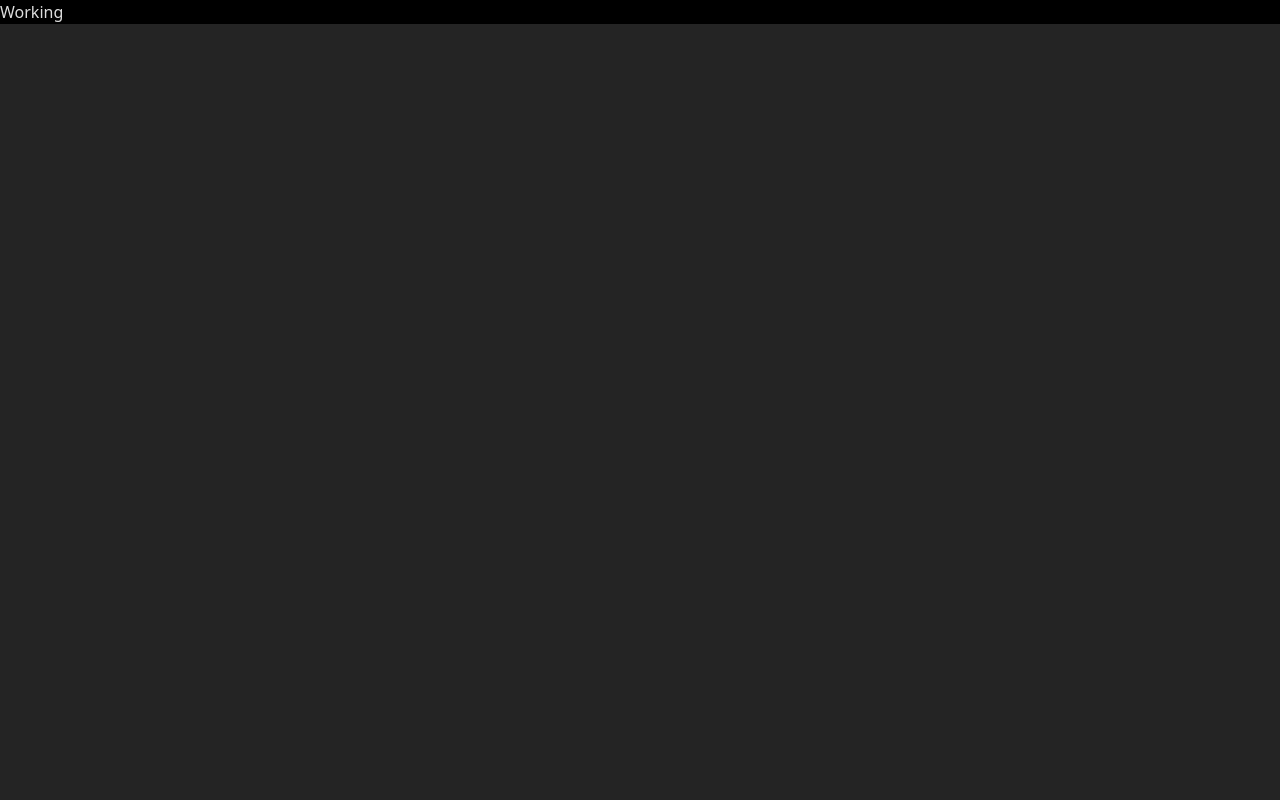
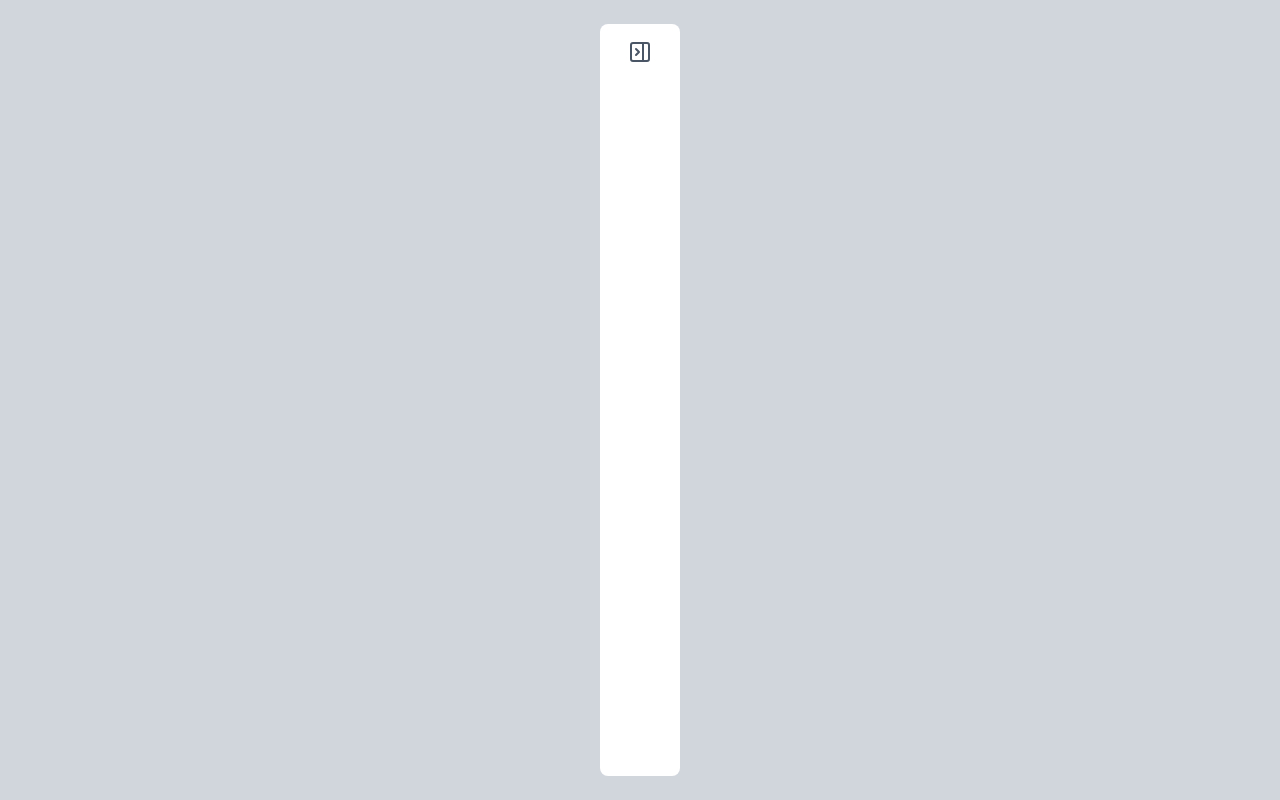
Before and after one commit to Anand-1812/ui-design-challenge, a React (Vite) app in the folder design-1/: page / in a window 1280 px wide. Built offline with nearby package versions, Linux system fonts and the light colour scheme.

Commit message:
add: logic to toggle sidebar

```diff
--- a/design-1/package.json
+++ b/design-1/package.json
@@ -11,6 +11,7 @@
   },
   "dependencies": {
     "@tailwindcss/vite": "^4.1.16",
+    "lucide-react": "^0.552.0",
     "react": "^19.1.1",
     "react-dom": "^19.1.1",
     "tailwindcss": "^4.1.16"
--- a/design-1/src/App.tsx
+++ b/design-1/src/App.tsx
@@ -1,9 +1,36 @@
+import { PanelRightClose, PanelRightOpen } from "lucide-react";
+import { useState } from "react";
+
 function App() {
+  const [isOpen, setIsOpen] = useState(false);
+
   return (
-    <div className="bg-black">
-      Working
+    <div className="bg-gray-300 min-h-screen flex justify-center px-8 py-6">
+      <div
+        className={`
+          bg-white rounded-lg overflow-hidden
+          transition-all duration-500 ease-in-out
+          ${isOpen ? "w-96" : "w-20"}
+        `}
+      >
+        <div className="p-4 flex justify-around items-center">
+          {
+            isOpen ? <h2 className="text-black text-3xl">Sidebar</h2> : ""
+          }
+          <button
+            className="cursor-pointer text-gray-600"
+            onClick={() => setIsOpen(!isOpen)}
+          >
+            {isOpen ? (
+              <PanelRightOpen className="w-6 h-6" />
+            ) : (
+              <PanelRightClose className="w-6 h-6" />
+            )}
+          </button>
+        </div>
+      </div>
     </div>
   );
 }
 
-export default App
+export default App;
```
Also changed, not shown: 1 other file (tests, documents, lock files or other folders).
